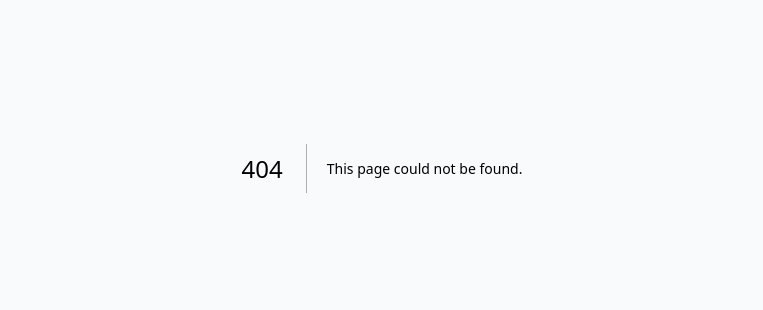
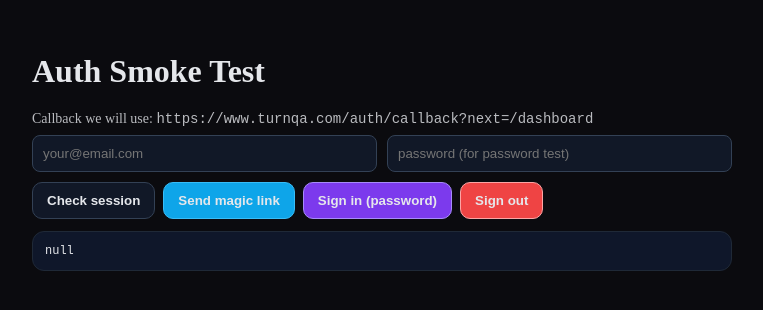
Before and after one commit to dmeadows001/turn-qa, a Next.js app: page /auth/smoke in a window 1280 px wide. Before the commit this address had no page. Shown: the part 232-542 px from the top of the page, without its empty margins (258-1021 px from the left). Built offline with nearby package versions, Linux system fonts and the light colour scheme; no server answers.

Commit message:
Create smoke.tsx

```diff
--- /dev/null
+++ b/pages/auth/smoke.tsx
@@ -0,0 +1,100 @@
+// pages/auth/smoke.tsx
+import { useMemo, useState } from 'react';
+import { supabaseBrowser } from '@/lib/supabaseBrowser';
+
+export default function AuthSmoke() {
+  const supabase = useMemo(() => supabaseBrowser(), []);
+  const [email, setEmail] = useState('');
+  const [password, setPassword] = useState('');
+  const [out, setOut] = useState<any>(null);
+
+  const callback = 'https://www.turnqa.com/auth/callback?next=/dashboard';
+
+  async function checkSession() {
+    const s = await supabase.auth.getSession();
+    setOut({ where: 'getSession', ...s });
+  }
+
+  async function sendMagic() {
+    if (!email) return setOut({ error: 'Enter email first' });
+    const resp = await supabase.auth.signInWithOtp({
+      email,
+      options: { emailRedirectTo: callback }
+    });
+    setOut({ where: 'signInWithOtp', ...resp });
+  }
+
+  async function signInPassword() {
+    if (!email || !password) return setOut({ error: 'Enter email & password' });
+    const resp = await supabase.auth.signInWithPassword({ email, password });
+    setOut({ where: 'signInWithPassword', ...resp });
+  }
+
+  async function signOut() {
+    const resp = await supabase.auth.signOut();
+    setOut({ where: 'signOut', ...resp });
+  }
+
+  return (
+    <div style={{
+      minHeight: '100vh', display: 'grid', placeItems: 'center',
+      background: '#0b0b0f', color: '#e5e7eb', fontFamily: 'ui-sans-serif'
+    }}>
+      <div style={{ width: 700, maxWidth: '90vw' }}>
+        <h1 style={{ marginTop: 0 }}>Auth Smoke Test</h1>
+
+        <div style={{ marginBottom: 8, fontSize: 14, opacity: .8 }}>
+          Callback we will use: <code>{callback}</code>
+        </div>
+
+        <div style={{ display: 'grid', gap: 10, gridTemplateColumns: '1fr 1fr', marginBottom: 10 }}>
+          <input
+            placeholder="your@email.com"
+            value={email}
+            onChange={e => setEmail(e.target.value)}
+            style={{ padding: 10, borderRadius: 8, border: '1px solid #334155', background: '#111827', color: '#e5e7eb' }}
+          />
+          <input
+            placeholder="password (for password test)"
+            type="password"
+            value={password}
+            onChange={e => setPassword(e.target.value)}
+            style={{ padding: 10, borderRadius: 8, border: '1px solid #334155', background: '#111827', color: '#e5e7eb' }}
+          />
+        </div>
+
+        <div style={{ display: 'flex', gap: 8, flexWrap: 'wrap', marginBottom: 12 }}>
+          <button onClick={checkSession} style={btn()}>Check session</button>
+          <button onClick={sendMagic} style={btn('#38bdf8','#0ea5e9')}>Send magic link</button>
+          <button onClick={signInPassword} style={btn('#a78bfa','#7c3aed')}>Sign in (password)</button>
+          <button onClick={signOut} style={btn('#fca5a5','#ef4444')}>Sign out</button>
+        </div>
+
+        <pre style={{
+          whiteSpace: 'pre-wrap',
+          background: '#0f172a',
+          border: '1px solid #1f2937',
+          borderRadius: 12,
+          padding: 12,
+          fontSize: 12,
+          maxHeight: 380,
+          overflow: 'auto'
+        }}>
+{JSON.stringify(out, null, 2)}
+        </pre>
+      </div>
+    </div>
+  );
+}
+
+function btn(border = '#334155', bg = '#111827') {
+  return {
+    padding: '10px 14px',
+    borderRadius: 10,
+    border: `1px solid ${border}`,
+    background: bg,
+    color: '#0b0b0f' === bg ? '#e5e7eb' : '#e5e7eb',
+    fontWeight: 700,
+    cursor: 'pointer'
+  } as React.CSSProperties;
+}
```
